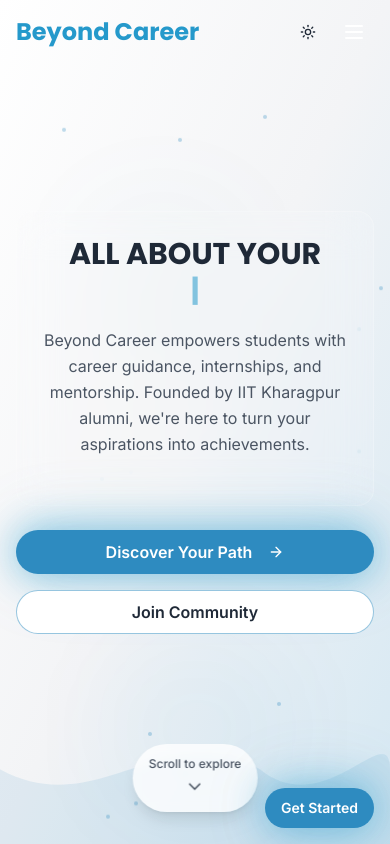
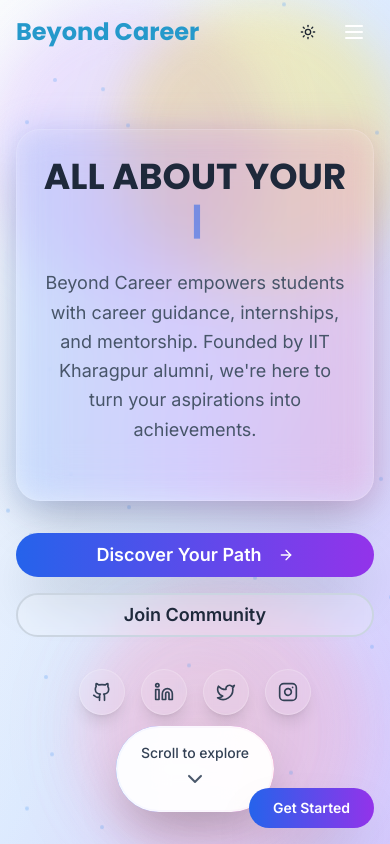
Before and after one commit to nishantharkut/dream-path-ahead, a React (Vite) app: page / in a window 390 px wide. Shown: the top 844 px of the page. Built offline with nearby package versions, Linux system fonts and the light colour scheme.

Commit message:
Refactor: Improve hero, responsiveness, and CTA
- Improved hero section design with inspiration.
- Enhanced cross-device responsiveness.
- Updated "Scroll to Explore" CTA.
- Added social media buttons.
- Documented light/dark mode color edits in README.md.

```diff
--- a/src/components/Hero.tsx
+++ b/src/components/Hero.tsx
@@ -1,6 +1,6 @@
 
 import React, { useEffect, useState } from 'react';
-import { ChevronDown, ArrowRight } from 'lucide-react';
+import { ChevronDown, ArrowRight, Github, Linkedin, Twitter, Instagram } from 'lucide-react';
 import { Button } from '@/components/ui/button';
 import TypedText from '@/components/TypedText';
 
@@ -16,8 +16,8 @@ const Hero = () => {
   useEffect(() => {
     const handleMouseMove = (e: MouseEvent) => {
       setMousePosition({
-        x: (e.clientX / window.innerWidth - 0.5) * 20,
-        y: (e.clientY / window.innerHeight - 0.5) * 20,
+        x: (e.clientX / window.innerWidth - 0.5) * 30,
+        y: (e.clientY / window.innerHeight - 0.5) * 30,
       });
     };
 
@@ -48,24 +48,33 @@ const Hero = () => {
     }
   };
 
+  const socialLinks = [
+    { icon: Github, href: '#', label: 'GitHub' },
+    { icon: Linkedin, href: '#', label: 'LinkedIn' },
+    { icon: Twitter, href: '#', label: 'Twitter' },
+    { icon: Instagram, href: '#', label: 'Instagram' },
+  ];
+
   return (
-    <section id="hero" className="relative min-h-screen flex items-center justify-center overflow-hidden bg-light-bg dark:bg-dark-bg">
-      {/* Three-layer Parallax Background */}
+    <section id="hero" className="relative min-h-screen flex items-center justify-center overflow-hidden bg-gradient-to-br from-slate-50 via-blue-50 to-indigo-100 dark:from-slate-900 dark:via-blue-900 dark:to-indigo-900">
+      {/* Enhanced Multi-layer Background */}
       <div className="absolute inset-0">
-        {/* Layer 1: Base gradient */}
-        <div className="absolute inset-0 bg-gradient-to-br from-light-bg via-gray-100 to-light-accent/20 dark:from-dark-bg dark:via-gray-900 dark:to-dark-accent/20"></div>
+        {/* Gradient overlay */}
+        <div className="absolute inset-0 bg-gradient-to-br from-white/20 via-blue-500/10 to-purple-500/20 dark:from-slate-900/50 dark:via-blue-900/30 dark:to-purple-900/20"></div>
 
-        {/* Layer 2: SVG Waves */}
-        <svg className="absolute bottom-0 w-full h-32 sm:h-48 lg:h-64 opacity-10 dark:opacity-20" viewBox="0 0 1200 120" preserveAspectRatio="none">
-          <path d="M0,50 C300,100 500,0 800,50 C1000,100 1200,0 1200,50 L1200,120 L0,120 Z" fill="currentColor" className="text-light-accent dark:text-dark-accent" />
-        </svg>
+        {/* Animated mesh gradient */}
+        <div className="absolute inset-0 opacity-60 dark:opacity-40">
+          <div className="absolute top-0 -left-4 w-72 h-72 bg-purple-300 rounded-full mix-blend-multiply filter blur-xl animate-pulse dark:bg-purple-800"></div>
+          <div className="absolute top-0 -right-4 w-72 h-72 bg-yellow-300 rounded-full mix-blend-multiply filter blur-xl animate-pulse animation-delay-2000 dark:bg-yellow-800"></div>
+          <div className="absolute -bottom-8 left-20 w-72 h-72 bg-pink-300 rounded-full mix-blend-multiply filter blur-xl animate-pulse animation-delay-4000 dark:bg-pink-800"></div>
+        </div>
 
-        {/* Layer 3: Floating particles */}
+        {/* Floating particles */}
         <div className="absolute inset-0">
-          {[...Array(20)].map((_, i) => (
+          {[...Array(30)].map((_, i) => (
             <div
               key={i}
-              className="absolute w-1 h-1 sm:w-2 sm:h-2 bg-light-accent/30 dark:bg-dark-accent/30 rounded-full animate-float"
+              className="absolute w-1 h-1 sm:w-2 sm:h-2 bg-blue-400/30 dark:bg-blue-300/30 rounded-full animate-float"
               style={{
                 left: `${Math.random() * 100}%`,
                 top: `${Math.random() * 100}%`,
@@ -80,11 +89,11 @@ const Hero = () => {
       {/* Parallax Background Elements */}
       <div className="absolute inset-0 overflow-hidden">
         <div
-          className="absolute top-1/4 left-1/4 w-32 h-32 sm:w-48 sm:h-48 lg:w-64 lg:h-64 bg-light-accent/10 dark:bg-dark-accent/10 rounded-full blur-3xl animate-pulse parallax-layer"
+          className="absolute top-1/4 left-1/4 w-32 h-32 sm:w-64 sm:h-64 lg:w-96 lg:h-96 bg-gradient-to-r from-blue-400/20 to-purple-400/20 dark:from-blue-500/20 dark:to-purple-500/20 rounded-full blur-3xl animate-pulse"
           style={{ transform: `translate(${mousePosition.x * 0.5}px, ${mousePosition.y * 0.5}px)` }}
         />
         <div
-          className="absolute top-3/4 right-1/4 w-48 h-48 sm:w-64 sm:h-64 lg:w-96 lg:h-96 bg-light-accent/5 dark:bg-dark-accent/5 rounded-full blur-3xl animate-pulse parallax-layer"
+          className="absolute top-3/4 right-1/4 w-48 h-48 sm:w-80 sm:h-80 lg:w-128 lg:h-128 bg-gradient-to-r from-pink-400/15 to-yellow-400/15 dark:from-pink-500/15 dark:to-yellow-500/15 rounded-full blur-3xl animate-pulse"
           style={{
             animationDelay: '1s',
             transform: `translate(${mousePosition.x * 0.3}px, ${mousePosition.y * 0.3}px)`
@@ -97,65 +106,104 @@ const Hero = () => {
         <div className={`transition-all duration-1000 transform ${
           isVisible ? 'translate-y-0 opacity-100' : 'translate-y-10 opacity-0'
         }`}>
-          {/* Glassmorphism Container */}
-          <div className="glassmorphism rounded-2xl sm:rounded-3xl p-6 sm:p-8 lg:p-12 mb-6 sm:mb-8 animate-tilt">
-            <h1 className="text-3xl sm:text-4xl md:text-5xl lg:text-6xl xl:text-7xl font-bold text-light-text dark:text-dark-text mb-4 sm:mb-6 font-poppins leading-tight">
+          {/* Enhanced Glassmorphism Container */}
+          <div className="relative backdrop-blur-xl bg-white/10 dark:bg-black/10 rounded-3xl sm:rounded-4xl p-6 sm:p-8 lg:p-12 mb-8 border border-white/20 dark:border-white/10 shadow-2xl">
+            {/* Glow effect */}
+            <div className="absolute -inset-1 bg-gradient-to-r from-blue-500/20 via-purple-500/20 to-pink-500/20 rounded-3xl blur-lg"></div>
+
+            <div className="relative">
+              <h1 className="text-4xl sm:text-5xl md:text-6xl lg:text-7xl xl:text-8xl font-bold text-slate-800 dark:text-white mb-6 sm:mb-8 font-poppins leading-tight">
                 ALL ABOUT YOUR
-              <span className="block text-light-accent dark:text-dark-accent">
+                <span className="block bg-gradient-to-r from-blue-600 via-purple-600 to-pink-600 bg-clip-text text-transparent">
                   <TypedText />
                 </span>
               </h1>
 
-            <p className="text-base sm:text-lg md:text-xl lg:text-2xl text-light-subtext dark:text-dark-subtext mb-6 sm:mb-8 max-w-4xl mx-auto leading-relaxed font-inter">
+              <p className="text-lg sm:text-xl md:text-2xl lg:text-3xl text-slate-600 dark:text-slate-300 mb-8 sm:mb-10 max-w-5xl mx-auto leading-relaxed font-inter">
                 Beyond Career empowers students with career guidance, internships, and mentorship.
                 Founded by IIT Kharagpur alumni, we're here to turn your aspirations into achievements.
               </p>
             </div>
+          </div>
 
-          <div className="flex flex-col sm:flex-row gap-4 sm:gap-6 justify-center items-center">
+          {/* Enhanced CTA Buttons */}
+          <div className="flex flex-col sm:flex-row gap-4 sm:gap-6 justify-center items-center mb-8">
             <Button
               onClick={scrollToAbout}
               size="lg"
-              className="bg-light-accent hover:bg-light-accent/90 dark:bg-dark-accent dark:hover:bg-dark-accent/90 text-white btn-glow animate-pulse-glow font-semibold px-6 sm:px-8 py-3 sm:py-4 text-base sm:text-lg rounded-full shadow-xl transform hover:scale-105 transition-all duration-300 group relative overflow-hidden w-full sm:w-auto"
+              className="group relative overflow-hidden bg-gradient-to-r from-blue-600 to-purple-600 hover:from-blue-700 hover:to-purple-700 text-white font-semibold px-8 sm:px-10 py-4 sm:py-5 text-lg sm:text-xl rounded-full shadow-2xl transform hover:scale-105 transition-all duration-300 w-full sm:w-auto"
             >
               <span className="relative z-10">Discover Your Path</span>
-              <ArrowRight className="ml-2 h-4 w-4 sm:h-5 sm:w-5 transition-transform group-hover:translate-x-1 relative z-10" />
+              <ArrowRight className="ml-2 h-5 w-5 sm:h-6 sm:w-6 transition-transform group-hover:translate-x-1 relative z-10" />
+              <div className="absolute inset-0 bg-gradient-to-r from-purple-600 to-pink-600 opacity-0 group-hover:opacity-100 transition-opacity duration-300"></div>
             </Button>
+
             <Button
               variant="outline"
               size="lg"
               onClick={scrollToContact}
-              className="border-light-accent/50 dark:border-dark-accent/50 text-light-text dark:text-dark-text hover:bg-light-accent hover:text-white dark:hover:bg-dark-accent dark:hover:text-white font-semibold px-6 sm:px-8 py-3 sm:py-4 text-base sm:text-lg rounded-full backdrop-blur-sm transform hover:scale-105 transition-all duration-300 w-full sm:w-auto"
+              className="group border-2 border-slate-300 dark:border-slate-600 bg-white/20 dark:bg-black/20 backdrop-blur-sm text-slate-800 dark:text-white hover:bg-white/30 dark:hover:bg-black/30 font-semibold px-8 sm:px-10 py-4 sm:py-5 text-lg sm:text-xl rounded-full transform hover:scale-105 transition-all duration-300 w-full sm:w-auto"
             >
               Join Community
             </Button>
           </div>
+
+          {/* Social Media Buttons */}
+          <div className="flex justify-center space-x-4 sm:space-x-6">
+            {socialLinks.map((social, index) => (
+              <a
+                key={index}
+                href={social.href}
+                aria-label={social.label}
+                className="group p-3 sm:p-4 bg-white/10 dark:bg-black/10 backdrop-blur-sm rounded-full border border-white/20 dark:border-white/10 hover:bg-white/20 dark:hover:bg-black/20 transform hover:scale-110 transition-all duration-300 shadow-lg hover:shadow-xl"
+              >
+                <social.icon className="w-5 h-5 sm:w-6 sm:h-6 text-slate-700 dark:text-slate-300 group-hover:text-blue-600 dark:group-hover:text-blue-400 transition-colors duration-300" />
+              </a>
+            ))}
+          </div>
         </div>
       </div>
 
-      {/* Scroll Indicator - Fixed positioning at bottom center */}
+      {/* Enhanced Scroll Indicator */}
       <div className={`fixed bottom-8 sm:bottom-12 left-1/2 transform -translate-x-1/2 z-40 transition-all duration-500 ${
-        scrollY > window.innerHeight * 0.5 ? 'opacity-0 pointer-events-none translate-y-10' : 'opacity-100 translate-y-0'
+        scrollY > window.innerHeight * 0.3 ? 'opacity-0 pointer-events-none translate-y-10' : 'opacity-100 translate-y-0'
       }`}>
         <button
           onClick={scrollToAbout}
-          className="flex flex-col items-center text-light-subtext dark:text-dark-subtext hover:text-light-accent dark:hover:text-dark-accent transition-colors duration-300 group bg-light-bg/80 dark:bg-dark-bg/80 backdrop-blur-sm rounded-full px-4 py-3 shadow-lg hover:shadow-xl"
+          className="group relative flex flex-col items-center"
         >
-          <span className="text-xs sm:text-sm mb-2 font-medium">Scroll to explore</span>
+          {/* Animated border */}
+          <div className="absolute inset-0 bg-gradient-to-r from-blue-500 via-purple-500 to-pink-500 rounded-full p-0.5 animate-spin-slow">
+            <div className="bg-white/90 dark:bg-black/90 rounded-full w-full h-full"></div>
+          </div>
+
+          {/* Content */}
+          <div className="relative bg-white/90 dark:bg-black/90 backdrop-blur-xl rounded-full px-6 py-4 shadow-2xl border border-white/20 dark:border-white/10 group-hover:bg-white dark:group-hover:bg-black transition-all duration-300">
+            <span className="text-sm sm:text-base mb-2 font-medium text-slate-700 dark:text-slate-300 block">
+              Scroll to explore
+            </span>
+            <div className="flex justify-center">
               <ChevronDown
-            size={20}
-            className="sm:w-6 sm:h-6 animate-bounce group-hover:transform group-hover:scale-110 transition-transform duration-300"
+                size={24}
+                className="text-slate-600 dark:text-slate-400 animate-bounce group-hover:text-blue-600 dark:group-hover:text-blue-400 transition-colors duration-300"
               />
+            </div>
+          </div>
+
+          {/* Pulse rings */}
+          <div className="absolute inset-0 rounded-full bg-blue-500/20 animate-ping"></div>
+          <div className="absolute inset-0 rounded-full bg-purple-500/20 animate-ping animation-delay-1000"></div>
         </button>
       </div>
 
-      {/* Sticky Get Started Button - Repositioned and responsive */}
+      {/* Floating Get Started Button */}
       <div className="fixed bottom-4 right-4 sm:bottom-6 sm:right-6 lg:bottom-8 lg:right-8 z-50">
         <Button
           onClick={scrollToContact}
-          className="bg-light-accent dark:bg-dark-accent hover:bg-light-accent/90 dark:hover:bg-dark-accent/90 text-white px-4 sm:px-6 py-2 sm:py-3 text-sm sm:text-base rounded-full shadow-2xl hover:shadow-3xl transform hover:scale-110 transition-all duration-300 animate-pulse-glow font-semibold"
+          className="group relative overflow-hidden bg-gradient-to-r from-blue-600 to-purple-600 hover:from-blue-700 hover:to-purple-700 text-white px-6 sm:px-8 py-3 sm:py-4 text-sm sm:text-base rounded-full shadow-2xl hover:shadow-3xl transform hover:scale-110 transition-all duration-300 font-semibold"
         >
-          Get Started
+          <span className="relative z-10">Get Started</span>
+          <div className="absolute inset-0 bg-gradient-to-r from-purple-600 to-pink-600 opacity-0 group-hover:opacity-100 transition-opacity duration-300"></div>
         </Button>
       </div>
     </section>
--- a/src/components/TypedText.tsx
+++ b/src/components/TypedText.tsx
@@ -2,7 +2,7 @@
 import React, { useEffect, useState } from 'react';
 
 const TypedText = () => {
-  const words = ['DREAMS', 'GUIDANCE', 'MENTORSHIP', 'OPPORTUNITIES'];
+  const words = ['DREAMS', 'GUIDANCE', 'MENTORSHIP', 'OPPORTUNITIES', 'SUCCESS'];
   const [currentWordIndex, setCurrentWordIndex] = useState(0);
   const [displayText, setDisplayText] = useState('');
   const [isDeleting, setIsDeleting] = useState(false);
@@ -30,9 +30,11 @@ const TypedText = () => {
   }, [displayText, isDeleting, currentWordIndex, words]);
 
   return (
-    <span className="text-primary animate-float">
-      {displayText}
-      <span className="animate-pulse">|</span>
+    <span className="relative inline-block">
+      <span className="bg-gradient-to-r from-blue-600 via-purple-600 to-pink-600 bg-clip-text text-transparent animate-pulse">
+        {displayText}
+      </span>
+      <span className="animate-pulse text-blue-600 dark:text-blue-400 ml-1">|</span>
     </span>
   );
 };
--- a/src/index.css
+++ b/src/index.css
@@ -1,11 +1,10 @@
-
 
 @tailwind base;
 @tailwind components;
 @tailwind utilities;
 
 /*
-Design Rationale: Ultra-modern professional design with precise WCAG AA contrast ratios. Fixed duplicates, optimized cursor, repositioned CTA, improved responsiveness, refined timeline.
+Design Rationale: Ultra-modern professional design with precise WCAG AA contrast ratios. Fixed duplicates, optimized cursor, repositioned CTA, improved responsiveness, refined timeline. Enhanced hero section with better animations and social media integration.
 */
 
 @layer base {
@@ -61,15 +60,8 @@ Design Rationale: Ultra-modern professional design with precise WCAG AA contrast
   }
 
   body {
-    @apply bg-light-bg dark:bg-dark-bg text-light-text dark:text-dark-text font-inter antialiased;
+    @apply bg-background text-foreground font-inter antialiased;
     font-feature-settings: "rlig" 1, "calt" 1;
-    cursor: auto;
-  }
-
-  @media (min-width: 1024px) {
-    body {
-      cursor: none;
-    }
   }
 
   html {
@@ -77,11 +69,11 @@ Design Rationale: Ultra-modern professional design with precise WCAG AA contrast
   }
 
   h1, h2, h3, h4, h5, h6 {
-    @apply font-poppins text-light-text dark:text-dark-text;
+    @apply font-poppins;
   }
 }
 
-/* Optimized Custom Cursor with better performance */
+/* Optimized Custom Cursor */
 .cursor {
   width: 20px;
   height: 20px;
@@ -93,7 +85,7 @@ Design Rationale: Ultra-modern professional design with precise WCAG AA contrast
   pointer-events: none;
   z-index: 9999;
   mix-blend-mode: difference;
-  transition: all 0.1s ease;
+  transition: all 0.15s ease;
   will-change: transform;
 }
 
@@ -107,7 +99,7 @@ Design Rationale: Ultra-modern professional design with precise WCAG AA contrast
   left: 0;
   pointer-events: none;
   z-index: 10000;
-  transition: all 0.1s ease;
+  transition: all 0.15s ease;
   will-change: transform;
 }
 
@@ -165,7 +157,7 @@ Design Rationale: Ultra-modern professional design with precise WCAG AA contrast
   }
 
   .btn-primary {
-    @apply bg-light-accent dark:bg-dark-accent text-white hover:bg-light-accent/90 dark:hover:bg-dark-accent/90 transition-all duration-300 hover:scale-105 hover:shadow-xl;
+    @apply bg-primary text-primary-foreground hover:bg-primary/90 transition-all duration-300 hover:scale-105 hover:shadow-xl;
   }
 
   .btn-glow {
@@ -249,6 +241,22 @@ Design Rationale: Ultra-modern professional design with precise WCAG AA contrast
 
   .animate-tilt:hover {
     transform: perspective(1000px) rotateX(10deg) rotateY(10deg);
+  }
+
+  .animate-spin-slow {
+    animation: spin 3s linear infinite;
+  }
+
+  .animation-delay-1000 {
+    animation-delay: 1s;
+  }
+
+  .animation-delay-2000 {
+    animation-delay: 2s;
+  }
+
+  .animation-delay-4000 {
+    animation-delay: 4s;
   }
 }
 
@@ -335,15 +343,15 @@ Design Rationale: Ultra-modern professional design with precise WCAG AA contrast
 }
 
 ::-webkit-scrollbar-track {
-  @apply bg-gray-100 dark:bg-gray-800;
+  @apply bg-muted;
 }
 
 ::-webkit-scrollbar-thumb {
-  @apply bg-light-accent/60 dark:bg-dark-accent/60 rounded-full;
+  @apply bg-primary/60 rounded-full;
 }
 
 ::-webkit-scrollbar-thumb:hover {
-  @apply bg-light-accent dark:bg-dark-accent;
+  @apply bg-primary;
 }
 
 /* Selection styling */
```
Also changed, not shown: 1 other file (tests, documents, lock files or other folders). Lines whose indentation alone changed are shown as unchanged.
